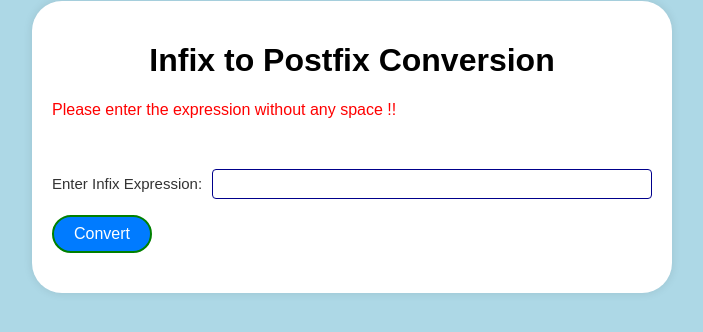
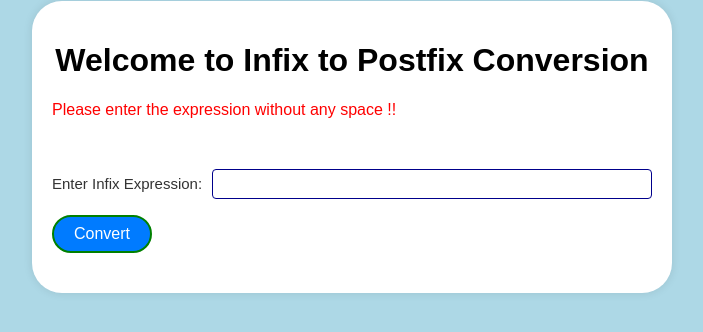
Before and after one commit to Araveenp/Infix-to-postfix, a plain HTML site: page index.html in a window 1280 px wide. Shown: the whole page, without its empty margins (288-991 px from the left). Drawn offline with Linux system fonts and the light colour scheme.

Commit message:
Update index.html

```diff
--- a/index.html
+++ b/index.html
@@ -65,7 +65,7 @@
 </head>
 <body>
     <div class="container">
-        <h1>Infix to Postfix Conversion</h1>
+        <h1>Welcome to Infix to Postfix Conversion</h1>
         <p1>Please enter the expression without any space !! </p1>
         <form id="conversionForm">
             <label for="infix">Enter Infix Expression:</label>
```
